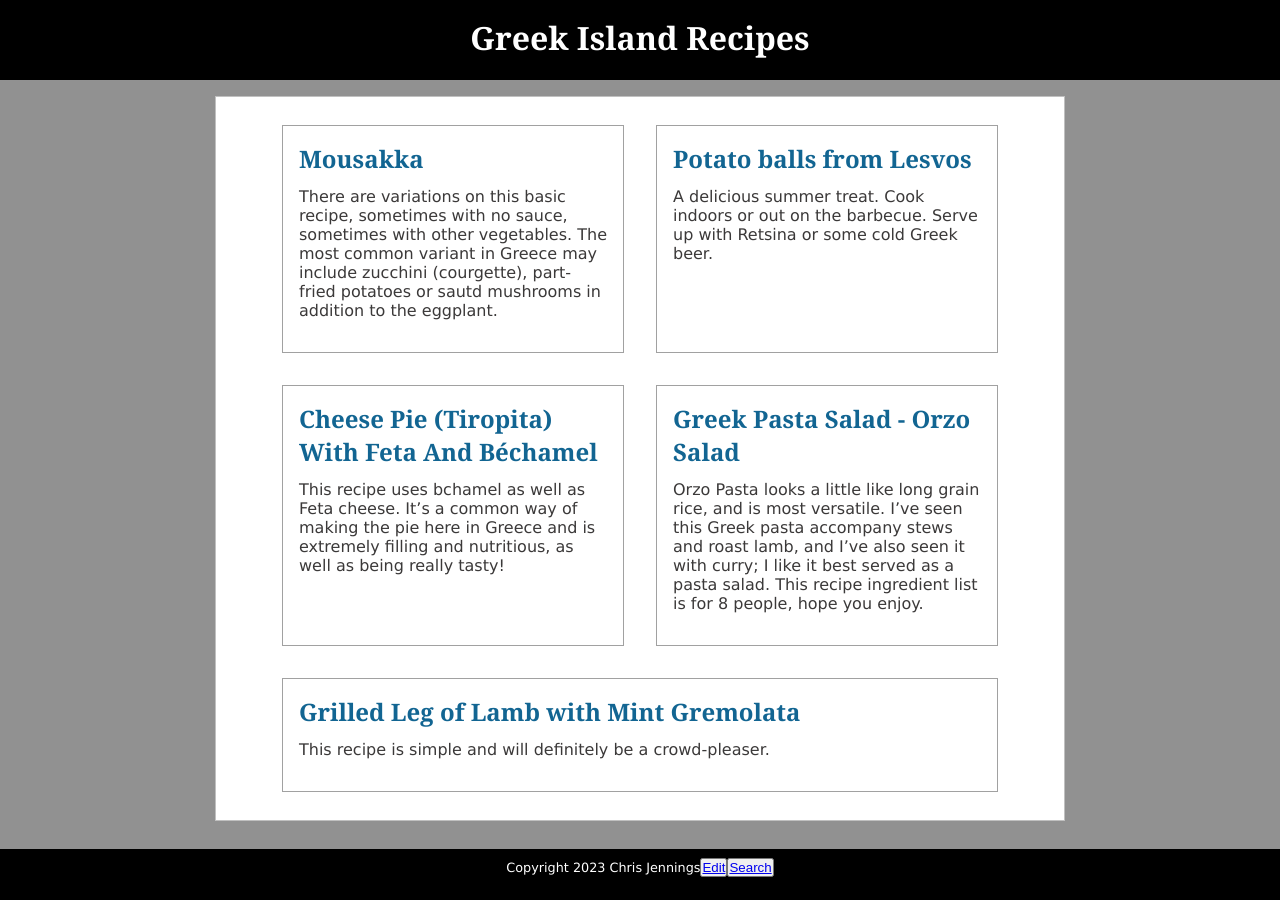
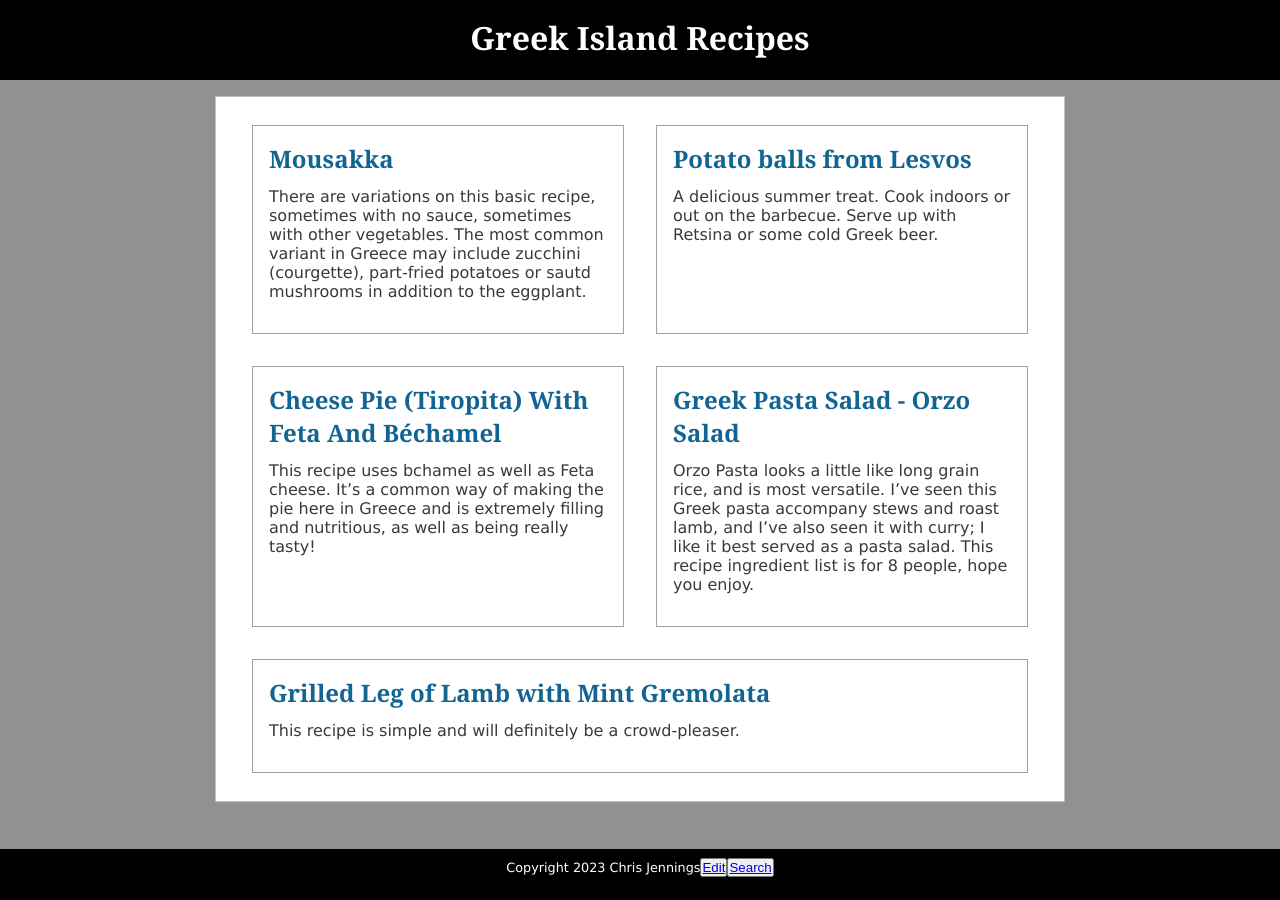
Before and after one commit to chrisatbrookes/greekrecipes, a Jekyll site: the page built from pages/recipelisting.md, in a window 1280 px wide. Built offline with Jekyll 4.4.1, drawn with Linux system fonts in a browser that asks for light colours.

Commit message:
Update recipes.css

```diff
--- a/styles/recipes.css
+++ b/styles/recipes.css
@@ -16,7 +16,7 @@
 
 body {
   background-color: rgb(145, 145, 145);
-  padding-top: 6em;
+  padding: 6em 0;
 }
 
 .recipeshome {
@@ -96,7 +96,7 @@ main {
 width: 70%;
 max-width:850px;
 /* border:1px solid purple; */
-padding: 12px 50px;
+padding: 12px 20px;
 margin:0 auto;
 background-color: white;
 border: 1px solid silver;
```
